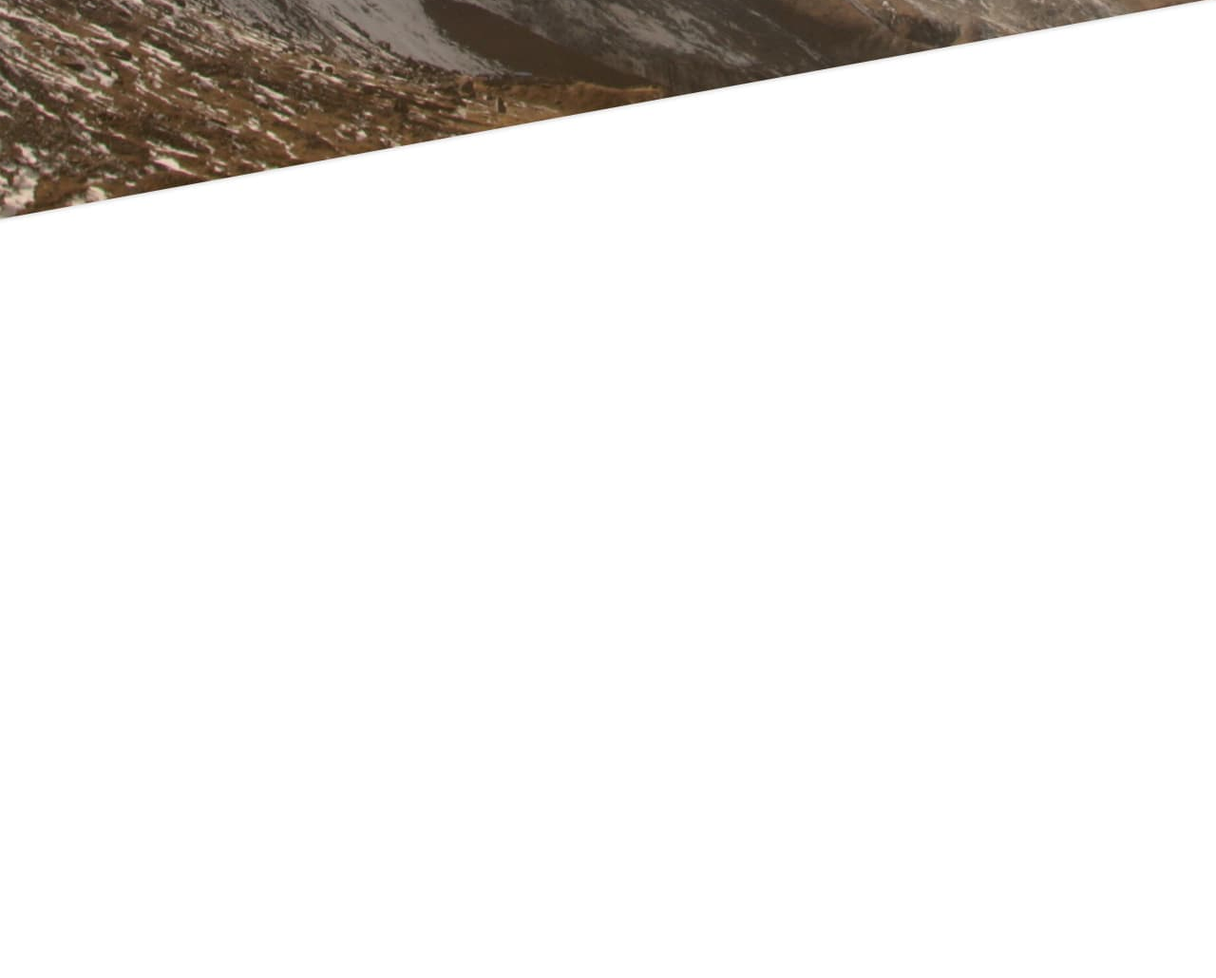
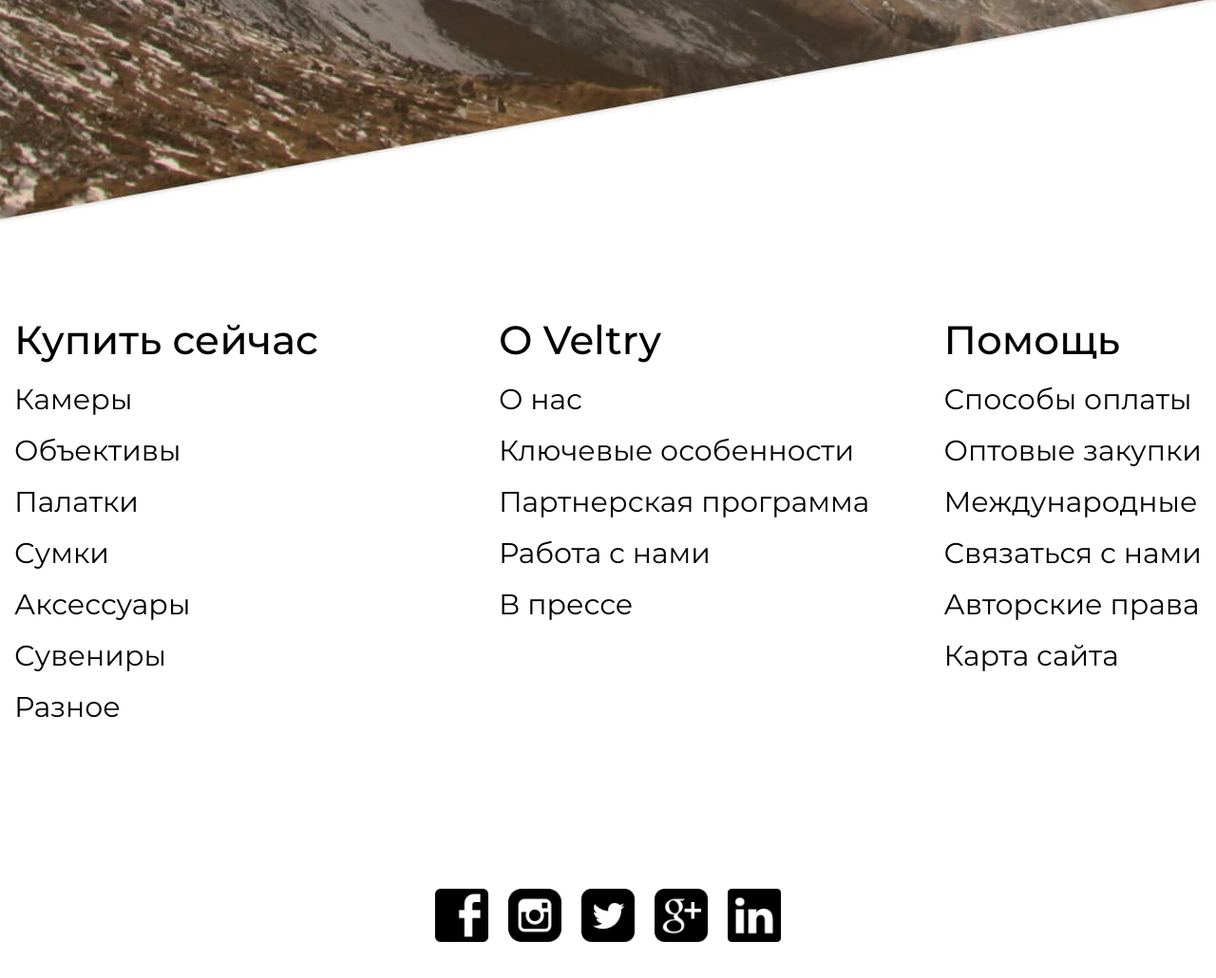
Before and after one commit to arencho88/veltry, a plain HTML site: page index.html in a window 1280 px wide. Shown: the part 9997-11027 px from the top of the page at 95% size. Before the commit the page ends 10297 px from the top, so only its background shows below. Drawn offline with Linux system fonts and the light colour scheme.

Commit message:
сверстал footer для desktop

```diff
--- a/index.html
+++ b/index.html
@@ -387,6 +387,167 @@
 		</section>
 	</main>
 
+	<footer class="footer">
+		<div class="container">
+			<div class="footer__inner">
+				<div class="footer__box footer__buy">
+					<h3 class="footer__title">
+						Купить сейчас
+					</h3>
+					<ul class="footer__list">
+						<li class="footer__item">
+							<a class="footer__link" href="#">
+								Камеры
+							</a>
+						</li>
+						<li class="footer__item">
+							<a class="footer__link" href="#">
+								Объективы
+							</a>
+						</li>
+						<li class="footer__item">
+							<a class="footer__link" href="#">
+								Палатки
+							</a>
+						</li>
+						<li class="footer__item">
+							<a class="footer__link" href="#">
+								Сумки
+							</a>
+						</li>
+						<li class="footer__item">
+							<a class="footer__link" href="#">
+								Аксессуары
+							</a>
+						</li>
+						<li class="footer__item">
+							<a class="footer__link" href="#">
+								Сувениры
+							</a>
+						</li>
+						<li class="footer__item">
+							<a class="footer__link" href="#">
+								Разное
+							</a>
+						</li>
+					</ul>
+				</div>
+
+				<div class="footer__box footer__about">
+					<h3 class="footer__title">
+						О Veltry
+					</h3>
+					<ul class="footer__list">
+						<li class="footer__item">
+							<a class="footer__link" href="#">
+								О нас
+							</a>
+						</li>
+						<li class="footer__item">
+							<a class="footer__link" href="#">
+								Ключевые особенности
+							</a>
+						</li>
+						<li class="footer__item">
+							<a class="footer__link" href="#">
+								Партнерская программа
+							</a>
+						</li>
+						<li class="footer__item">
+							<a class="footer__link" href="#">
+								Работа с нами
+							</a>
+						</li>
+						<li class="footer__item">
+							<a class="footer__link" href="#">
+								В прессе
+							</a>
+						</li>
+					</ul>
+				</div>
+
+				<div class="footer__box footer__help">
+					<h3 class="footer__title">
+						Помощь
+					</h3>
+					<ul class="footer__list">
+						<li class="footer__item">
+							<a class="footer__link" href="#">
+								Способы оплаты
+							</a>
+						</li>
+						<li class="footer__item">
+							<a class="footer__link" href="#">
+								Оптовые закупки
+							</a>
+						</li>
+						<li class="footer__item">
+							<a class="footer__link" href="#">
+								Международные
+							</a>
+						</li>
+						<li class="footer__item">
+							<a class="footer__link" href="#">
+								Связаться с нами
+							</a>
+						</li>
+						<li class="footer__item">
+							<a class="footer__link" href="#">
+								Авторские права
+							</a>
+						</li>
+						<li class="footer__item">
+							<a class="footer__link" href="#">
+								Карта сайта
+							</a>
+						</li>
+					</ul>
+				</div>
+			</div>
+
+
+			<div class="footer__soc">
+				<ul class="footer__soc-list">
+					<li class="footer__soc-item footer__soc-item--fb">
+						<a class="footer__soc-link" href="#">
+							<span class="visually-hidden">
+								Фейсбук
+							</span>
+						</a>
+					</li>
+					<li class="footer__soc-item footer__soc-item--insta">
+						<a class="footer__soc-link" href="#">
+							<span class="visually-hidden">
+								Инстаграм
+							</span>
+						</a>
+					</li>
+					<li class="footer__soc-item footer__soc-item--twitter">
+						<a class="footer__soc-link" href="#">
+							<span class="visually-hidden">
+								Твиттер
+							</span>
+						</a>
+					</li>
+					<li class="footer__soc-item footer__soc-item--google">
+						<a class="footer__soc-link" href="#">
+							<span class="visually-hidden">
+								Гугл+
+							</span>
+						</a>
+					</li>
+					<li class="footer__soc-item footer__soc-item--linkedin">
+						<a class="footer__soc-link" href="#">
+							<span class="visually-hidden">
+								Линкедин
+							</span>
+						</a>
+					</li>
+				</ul>
+			</div>
+		</div>
+	</footer>
+
 	<script src="js/main.min.js"></script>
 </body>
 </html>
--- /dev/null
+++ b/scss/_footer.scss
@@ -0,0 +1,74 @@
+.footer {
+	padding: 32px 0 0;
+	&__inner {
+		display: flex;
+		margin: 0 0 144px;
+	}
+	&__box {
+		margin: 0 0 20px;
+	}
+	&__about {
+		margin: 0 0 20px 190px;
+	}
+	&__help {
+		margin-left: auto;
+	}
+	&__title {
+		margin: 0 0 10px;
+
+		font-size: 42px;
+		line-height: 52px;
+		font-weight: 500;
+		color: #000;
+	}
+	&__list {
+		@include reset-list;
+
+		font-size: 30px;
+		line-height: 54px;
+		color: #000;
+	}
+	&__link {
+		color: #000;
+		text-decoration: none;
+	}
+	&__soc {
+		max-width: 364px;
+		margin: 25px auto 100px;
+		&-list {
+			@include reset-list;
+
+			display: flex;
+			margin: 0 0 0 -21px;
+		}
+		&-item {
+			width: 56px;
+			height: 56px;
+			margin: 0 0 0 21px;
+
+			background-repeat: no-repeat;
+			background-position: center center;
+			background-size: 56px 56px;
+		}
+		&-item--fb {
+			background-image: url(../images/icons/fb.png);
+		}
+		&-item--insta {
+			background-image: url(../images/icons/insta.png);
+		}
+		&-item--twitter {
+			background-image: url(../images/icons/twitter.png);
+		}
+		&-item--google {
+			background-image: url(../images/icons/google.png);
+		}
+		&-item--linkedin {
+			background-image: url(../images/icons/linkedin.png);
+		}
+		&-link {
+			display: block;
+			width: 100%;
+			height: 100%;
+		}
+	}
+}
--- a/scss/_form.scss
+++ b/scss/_form.scss
@@ -61,5 +61,6 @@
 		color: #fff;
 
 		background-color: #3acdd5;
+		cursor: pointer;
 	}
 }
--- a/scss/style.scss
+++ b/scss/style.scss
@@ -12,6 +12,7 @@
 @import 'cameras';
 @import 'lens';
 @import 'form';
+@import 'footer';
 
 
 @import 'media';
```
Also changed, not shown: css/style.min.css, images/icons/fb.png (added), images/icons/google.png (added), images/icons/insta.png (added), images/icons/linkedin.png (added), images/icons/twitter.png (added).
